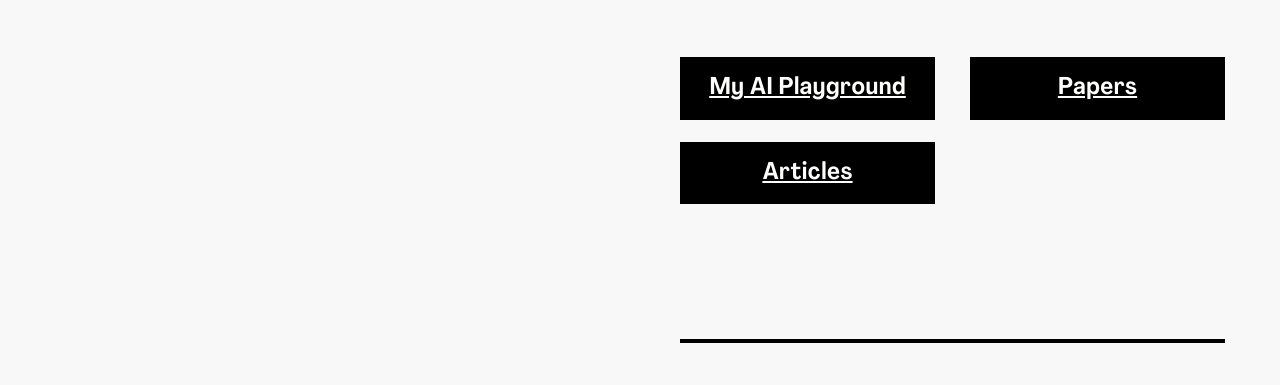
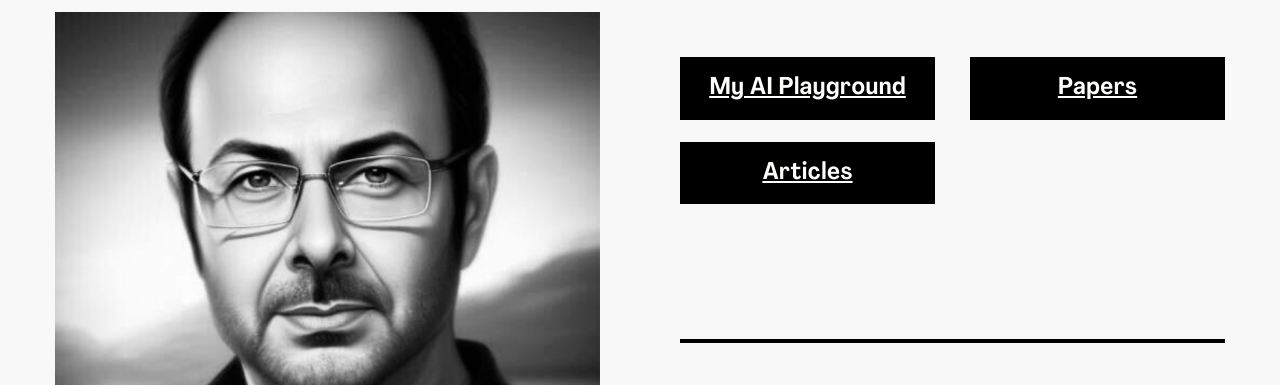
Before and after one commit to softwarerockstar/faisalharoon.us, a plain HTML site: page index.html in a window 1280 px wide. Shown: the part 243-628 px from the top of the page. Drawn offline with Linux system fonts and the light colour scheme.

Commit message:
corrected profile image path

```diff
--- a/index.html
+++ b/index.html
@@ -18,7 +18,7 @@
                     <div class="user_information">
 
                         <h2 class="user_title">Faisal Haroon</h2>
-                        <img class="user_image" src="./img/bitmap-img.png" alt="">
+                        <img class="user_image" src="./img/profile.png" alt="">
 
                     </div>
                     <div class="user_information">
```
